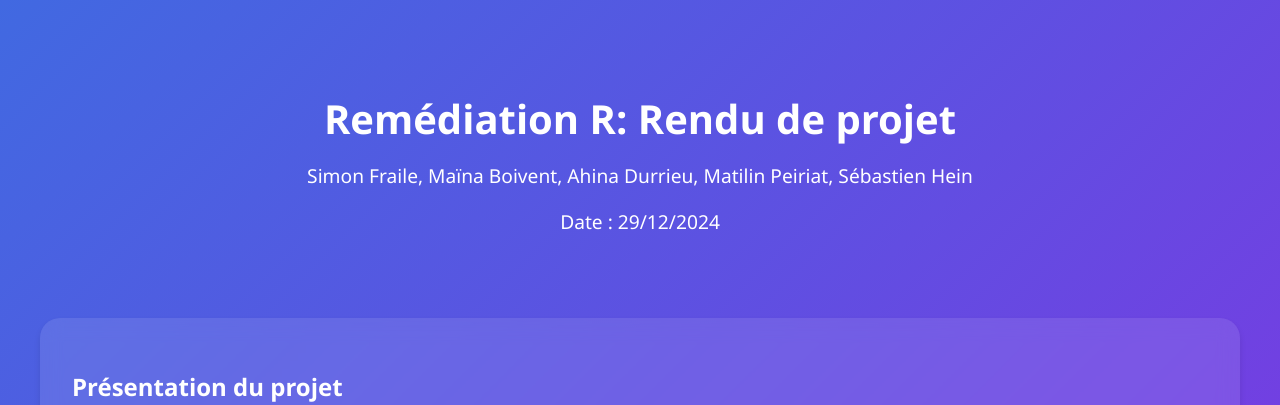
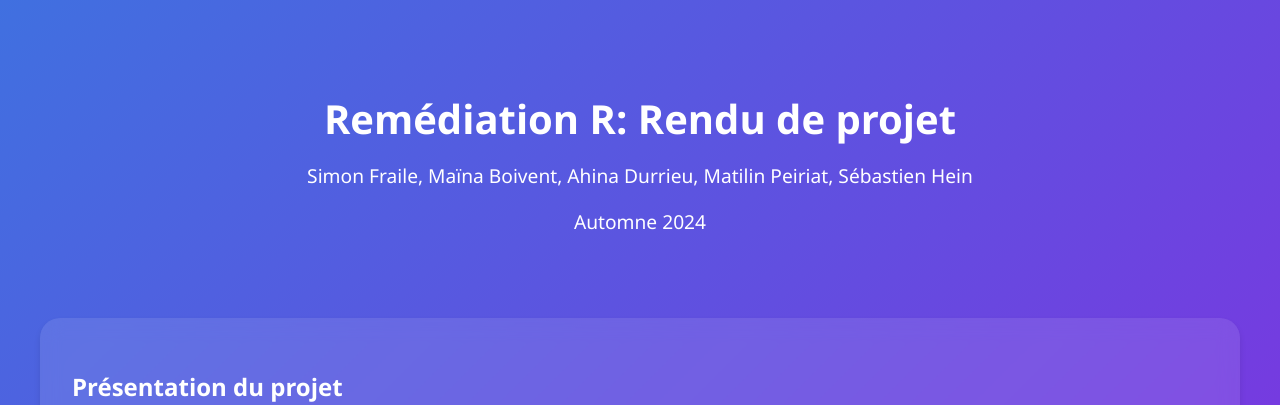
Before and after one commit to SebastienH422/ProjetR.smams, a Jekyll site: the page index.html, which Jekyll copies as it is, in a window 1280 px wide. Shown: the top 405 px of the page. Built offline with Jekyll 4.4.1, drawn with Linux system fonts in a browser that asks for light colours.

Commit message:
Update index.html

```diff
--- a/index.html
+++ b/index.html
@@ -3,14 +3,14 @@
 <head>
     <meta charset="UTF-8">
     <meta name="viewport" content="width=device-width, initial-scale=1.0">
-    <title>Remédiation R: Rendu de projet</title>
+    <title>Remédiation R : Rendu de projet</title>
     <style>
         body {
             margin: 0;
             padding: 0;
             min-height: 100vh;
             font-family: Segoe UI, sans-serif;
-            background: linear-gradient(135deg, #4169E1 0%, #8A2BE2 100%);
+            background: linear-gradient(135deg, #4070E0 0%, #9020E0 100%);
             color: white;
         }
 
@@ -76,7 +76,7 @@
         <header class="header">
             <h1>Remédiation R: Rendu de projet</h1>
             <p>Simon Fraile, Maïna Boivent, Ahina Durrieu, Matilin Peiriat, Sébastien Hein</p>
-            <p>Date : <script>document.write(new Date().toLocaleDateString('fr-FR'));</script></p>
+            <p> Automne 2024 </script></p>
         </header>
 
         <main class="main-card">
```
